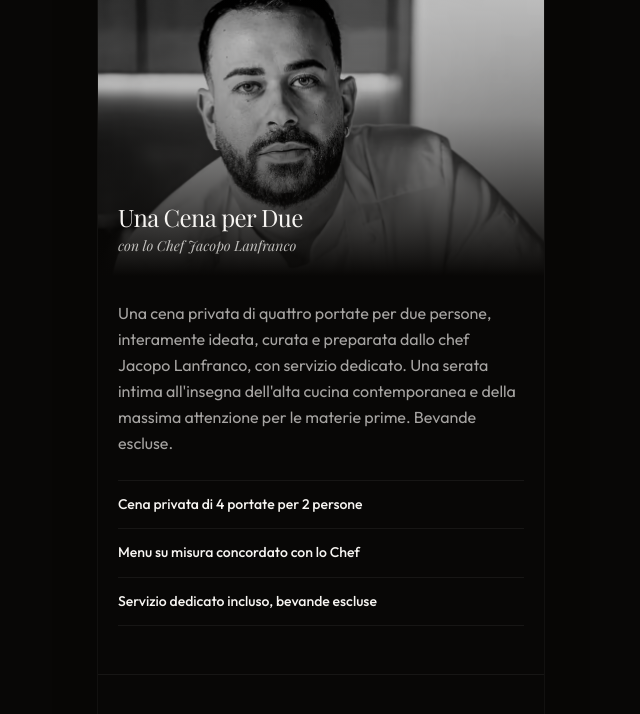
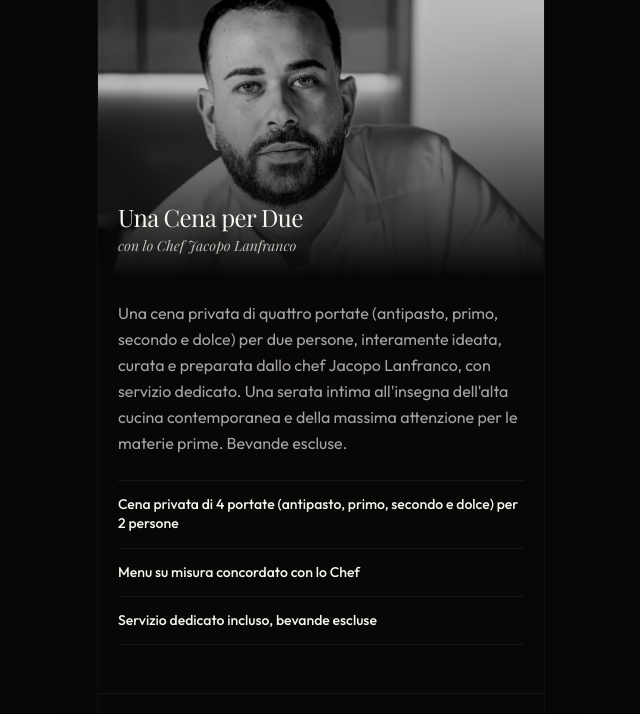
Before and after one commit to DaniCerri/form_estrazione-Jacopo_lanfranco, a Preact app: page / in a window 1280 px wide. Shown: the part 1628-2342 px from the top of the page, without its empty margins (319-959 px from the left). Built offline with nearby package versions, Linux system fonts and the light colour scheme.

Commit message:
fix: dettaglio portate della cena premio

```diff
--- a/src/data/giveawayConfig.ts
+++ b/src/data/giveawayConfig.ts
@@ -31,10 +31,10 @@ export const GIVEAWAY_CONFIG = {
     subtitle: "Esperienza Gastronomica Privata",
     chef: "Chef Jacopo Lanfranco",
     description:
-      "Una cena privata di quattro portate per due persone, interamente ideata, curata e preparata dallo chef Jacopo Lanfranco, con servizio dedicato. Una serata intima all'insegna dell'alta cucina contemporanea e della massima attenzione per le materie prime. Bevande escluse.",
+      "Una cena privata di quattro portate (antipasto, primo, secondo e dolce) per due persone, interamente ideata, curata e preparata dallo chef Jacopo Lanfranco, con servizio dedicato. Una serata intima all'insegna dell'alta cucina contemporanea e della massima attenzione per le materie prime. Bevande escluse.",
     imageUrl: "/immagini/Jacopo.avif",
     highlights: [
-      "Cena privata di 4 portate per 2 persone",
+      "Cena privata di 4 portate (antipasto, primo, secondo e dolce) per 2 persone",
       "Menu su misura concordato con lo Chef",
       "Servizio dedicato incluso, bevande escluse",
     ],
@@ -68,7 +68,7 @@ export const GIVEAWAY_CONFIG = {
     {
       question: "Come viene concordata la cena?",
       answer:
-        "Il vincitore riceve un voucher nominativo. Data e dettagli della cena per due vengono concordati privatamente con lo Chef Jacopo Lanfranco, secondo i tempi indicati nel Regolamento. Il premio comprende le quattro portate e il servizio; le bevande sono escluse e restano a carico del vincitore.",
+        "Il vincitore riceve un voucher nominativo. Data e dettagli della cena per due vengono concordati privatamente con lo Chef Jacopo Lanfranco, secondo i tempi indicati nel Regolamento. Il premio comprende le quattro portate (antipasto, primo, secondo e dolce) e il servizio; le bevande sono escluse e restano a carico del vincitore.",
     },
   ] as FaqItem[],
 }
--- a/src/data/legalTexts.ts
+++ b/src/data/legalTexts.ts
@@ -84,7 +84,7 @@ export const LEGAL_TEXTS: Record<"privacy" | "termini" | "cookie", LegalDocument
       {
         title: "5. Premio e montepremi",
         content: [
-          `Premio unico: una cena privata di quattro portate per due persone, ideata e preparata dallo Chef Jacopo Lanfranco, con menu personalizzato e servizio inclusi. Le bevande non sono comprese nel premio e restano a carico del vincitore. Valore indicativo: ${LEGAL_INFO.valorePremio} (IVA esclusa). Montepremi complessivo: ${LEGAL_INFO.valorePremio} (IVA esclusa).`,
+          `Premio unico: una cena privata di quattro portate (antipasto, primo, secondo e dolce) per due persone, ideata e preparata dallo Chef Jacopo Lanfranco, con menu personalizzato e servizio inclusi. Le bevande non sono comprese nel premio e restano a carico del vincitore. Valore indicativo: ${LEGAL_INFO.valorePremio} (IVA esclusa). Montepremi complessivo: ${LEGAL_INFO.valorePremio} (IVA esclusa).`,
           `Luogo di svolgimento: ${LEGAL_INFO.areaPremio}. Data e dettagli saranno concordati tra il vincitore e lo Chef. La cena deve essere fruita entro ${LEGAL_INFO.giorniFruizione} giorni dall'estrazione.`,
           "Il premio non è convertibile in denaro. Se per cause non imputabili al Promotore il premio non fosse disponibile, sarà sostituito da un premio di natura analoga e di valore pari o superiore.",
         ],
```
